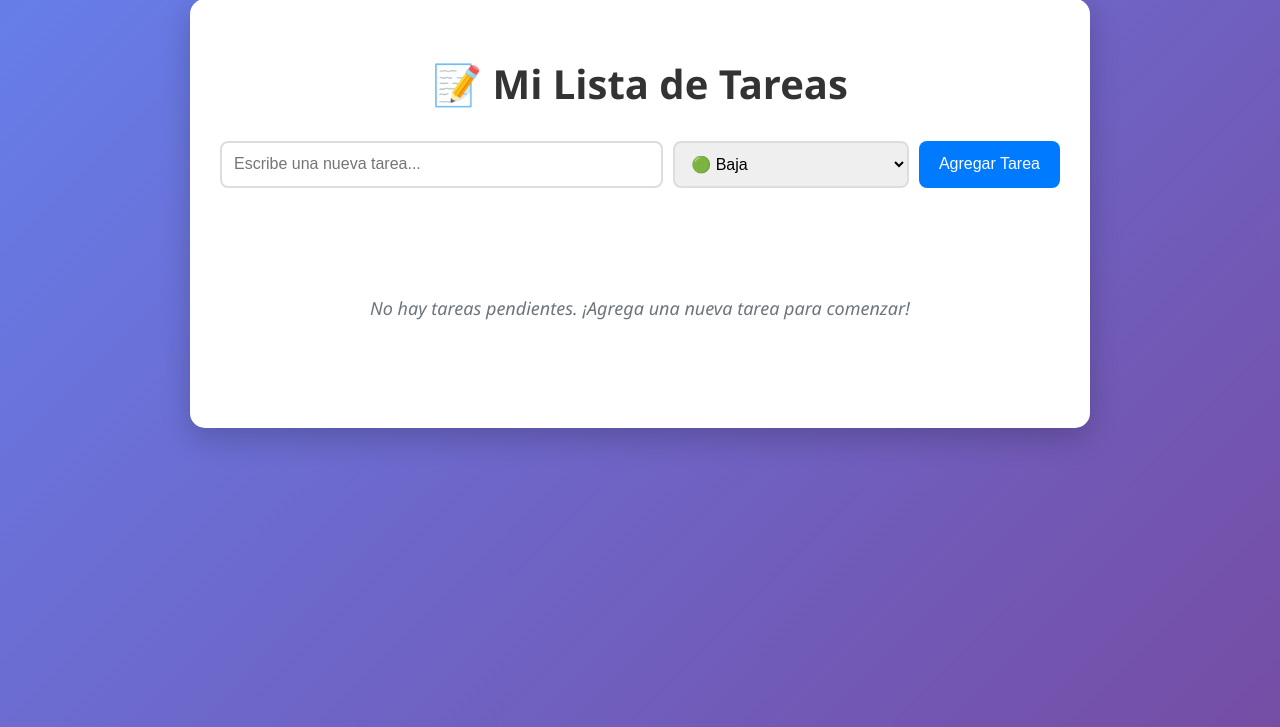
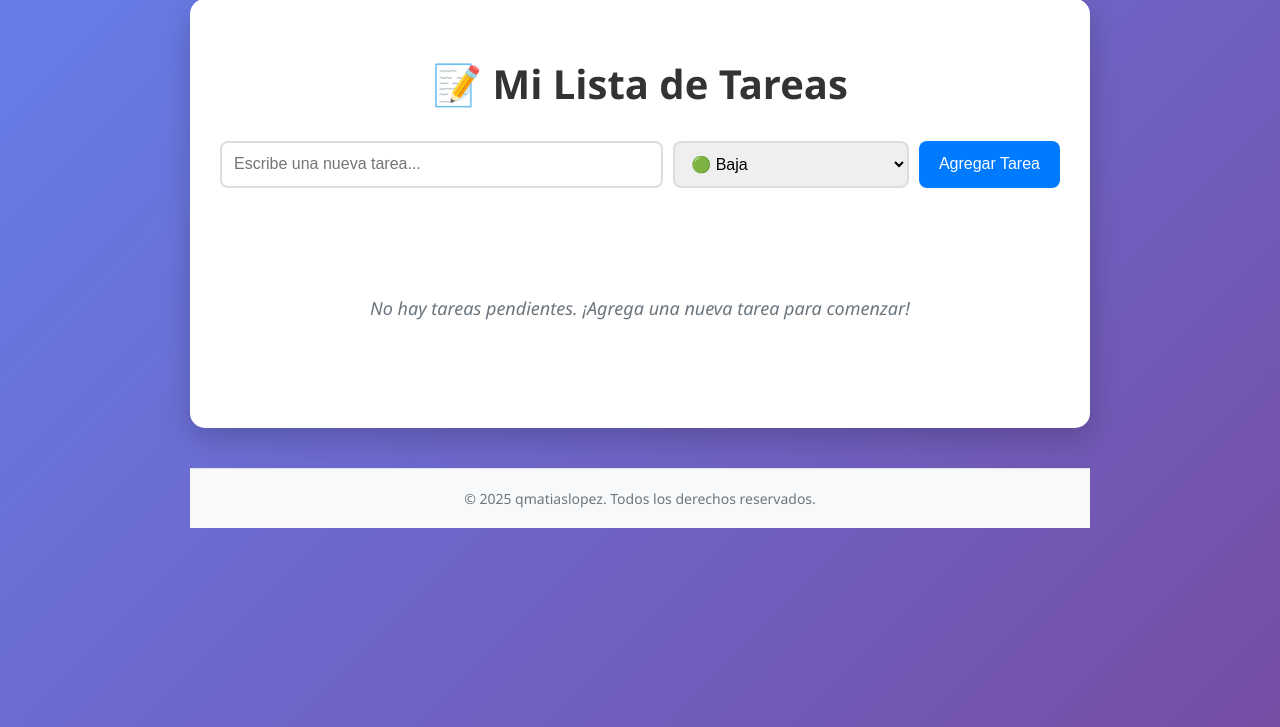
Before and after one commit to qmatiaslopez/todo-python-flask, a Flask app: page / in a window 1280 px wide. Shown: the part 21-748 px from the top of the page. Run offline with Flask 3, Linux system fonts and the light colour scheme.

Commit message:
Add footer with copyright notice to index and edit pages
Co-authored-by: ml301333 <ml301333@fi365.ort.edu.uy>

```diff
--- a/static/style.css
+++ b/static/style.css
@@ -252,3 +252,18 @@ button:hover, .btn-save:hover {
         flex-direction: column;
     }
 }
+
+/* Footer */
+.footer {
+    text-align: center;
+    padding: 20px;
+    margin-top: 40px;
+    background-color: #f8f9fa;
+    border-top: 1px solid #dee2e6;
+    color: #6c757d;
+    font-size: 14px;
+}
+
+.footer p {
+    margin: 0;
+}
--- a/templates/edit.html
+++ b/templates/edit.html
@@ -31,5 +31,9 @@
             </div>
         </form>
     </div>
+
+    <footer class="footer">
+        <p>&copy; 2025 qmatiaslopez. Todos los derechos reservados.</p>
+    </footer>
 </body>
 </html>
--- a/templates/index.html
+++ b/templates/index.html
@@ -61,5 +61,9 @@
             </div>
         {% endif %}
     </div>
+
+    <footer class="footer">
+        <p>&copy; 2025 qmatiaslopez. Todos los derechos reservados.</p>
+    </footer>
 </body>
 </html>
```
